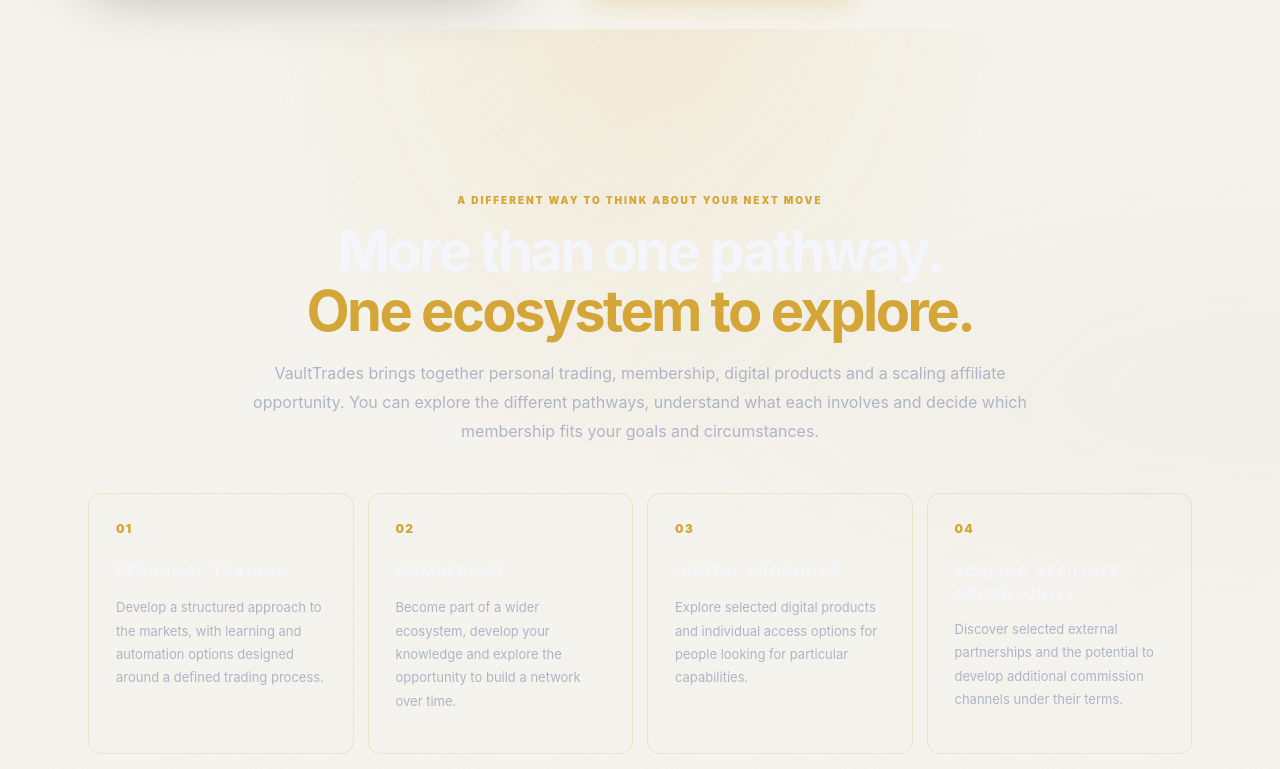
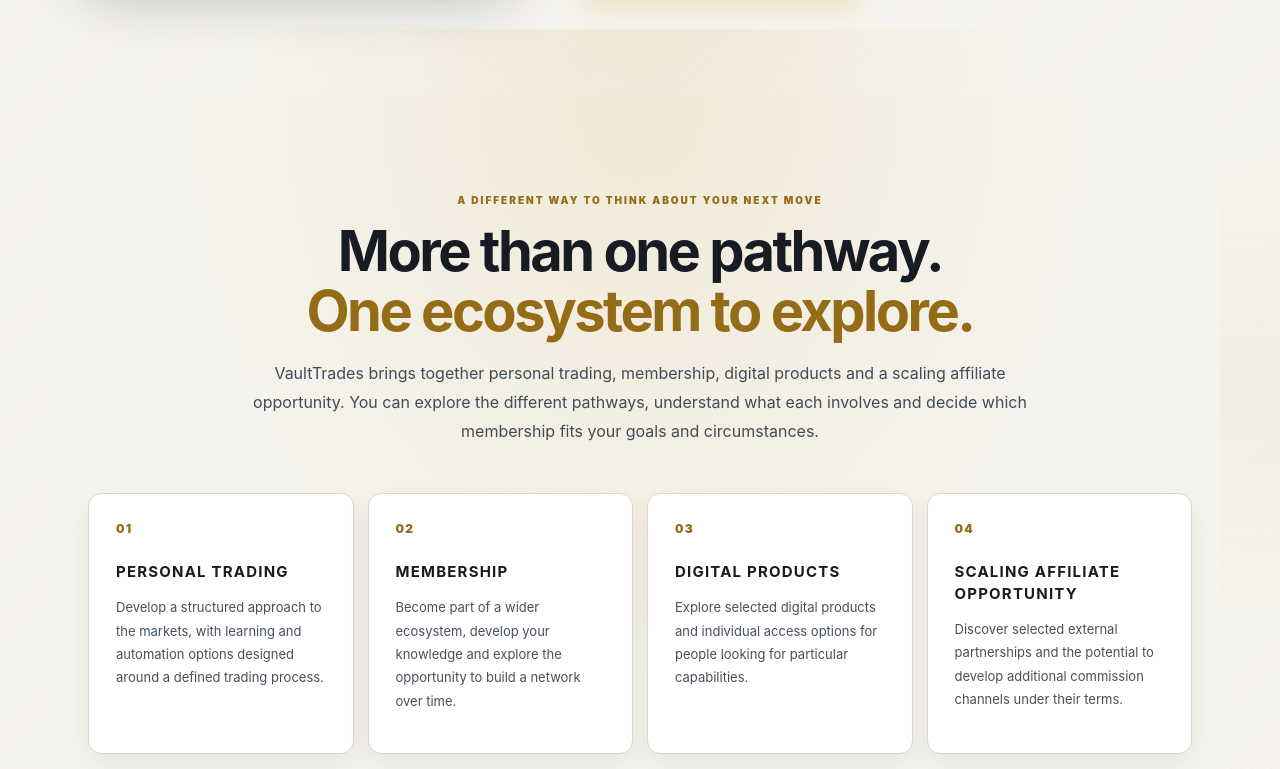
Before and after one commit to iyandatalks/vaulttrades, a Next.js app: page /opportunity in a window 1280 px wide. Shown: the part 1571-2340 px from the top of the page. Built offline with nearby package versions, Linux system fonts and the light colour scheme; no server answers.

Commit message:
Restore strong text contrast on the opportunity pathway section

```diff
--- a/app/opportunity/opportunity.css
+++ b/app/opportunity/opportunity.css
@@ -283,3 +283,31 @@
 @media(max-width:620px){.vto-income-grid-three{grid-template-columns:1fr}}
 
 .vto-automation-range{padding-top:84px;padding-bottom:84px}.vto-automation-range>h2{max-width:760px;margin:12px 0 18px;font-size:clamp(30px,4vw,48px);line-height:1.08}.vto-automation-range>h2 span{color:#d7ad48}.vto-automation-intro{max-width:820px;color:#aeb7c7;line-height:1.8}.vto-automation-grid{display:grid;grid-template-columns:repeat(3,minmax(0,1fr));gap:18px;margin-top:30px}.vto-automation-card{padding:25px;border:1px solid rgba(215,173,72,.28);border-radius:14px;background:linear-gradient(145deg,rgba(215,173,72,.08),rgba(8,15,26,.72))}.vto-automation-card>span{font-size:10px;letter-spacing:.15em;color:#d7ad48;font-weight:800}.vto-automation-card h3{margin:16px 0 10px;font-size:19px;line-height:1.35;color:#f5f2e9}.vto-automation-card p,.vto-automation-note{color:#aeb7c7;font-size:13px;line-height:1.75}.vto-automation-note{margin-top:20px}@media(max-width:760px){.vto-automation-grid{grid-template-columns:1fr}.vto-automation-range{padding-top:58px;padding-bottom:58px}}
+
+
+/* High-contrast reading surface on the warm paper canvas.
+   Dark hero, dark bands, charts and product workspaces retain their intentional dark palette. */
+.vt-opportunity{background:transparent;color:#171b24}
+.vto-intro{
+  position:relative;
+  color:#171b24;
+  background:
+    radial-gradient(ellipse at 50% 0,rgba(212,166,55,.12),transparent 55%),
+    #f5f3ed;
+}
+.vto-intro h2{color:#171b24}
+.vto-intro h2 span{color:#946b16}
+.vto-intro .vto-lead{color:#424b58}
+.vto-intro .vto-pillar{
+  background:#fff;
+  border:1px solid #ded6c4;
+  box-shadow:0 10px 28px rgba(32,36,44,.06);
+  color:#171b24;
+}
+.vto-intro .vto-pillar h3{color:#171b24}
+.vto-intro .vto-pillar p{color:#46505d}
+.vto-intro .vto-number{color:#946b16}
+.vto-intro .vto-kicker{color:#946b16}
+.vto-intro .vto-pillars{margin-top:48px}
+.vto-intro :where(p,li,small){opacity:1}
+.vto-intro :where(h2,h3,p,span){text-shadow:none}
```
